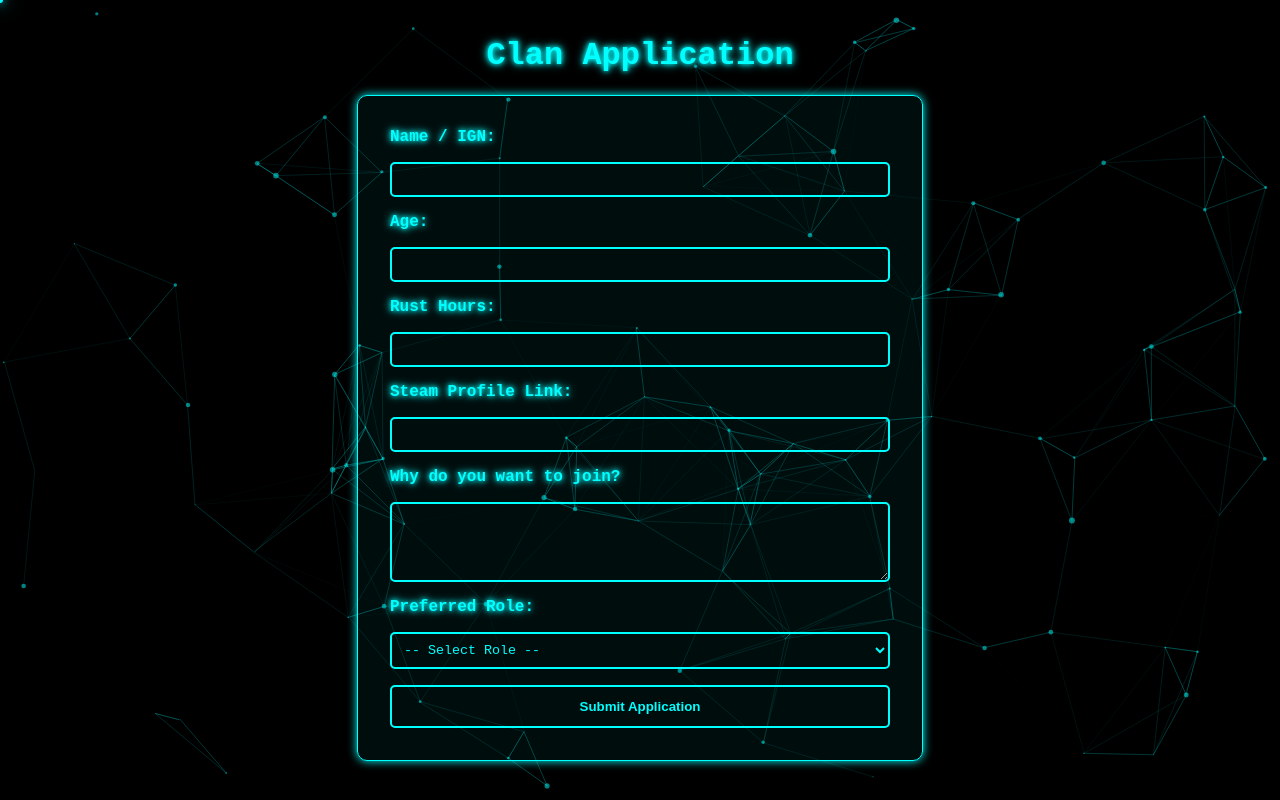
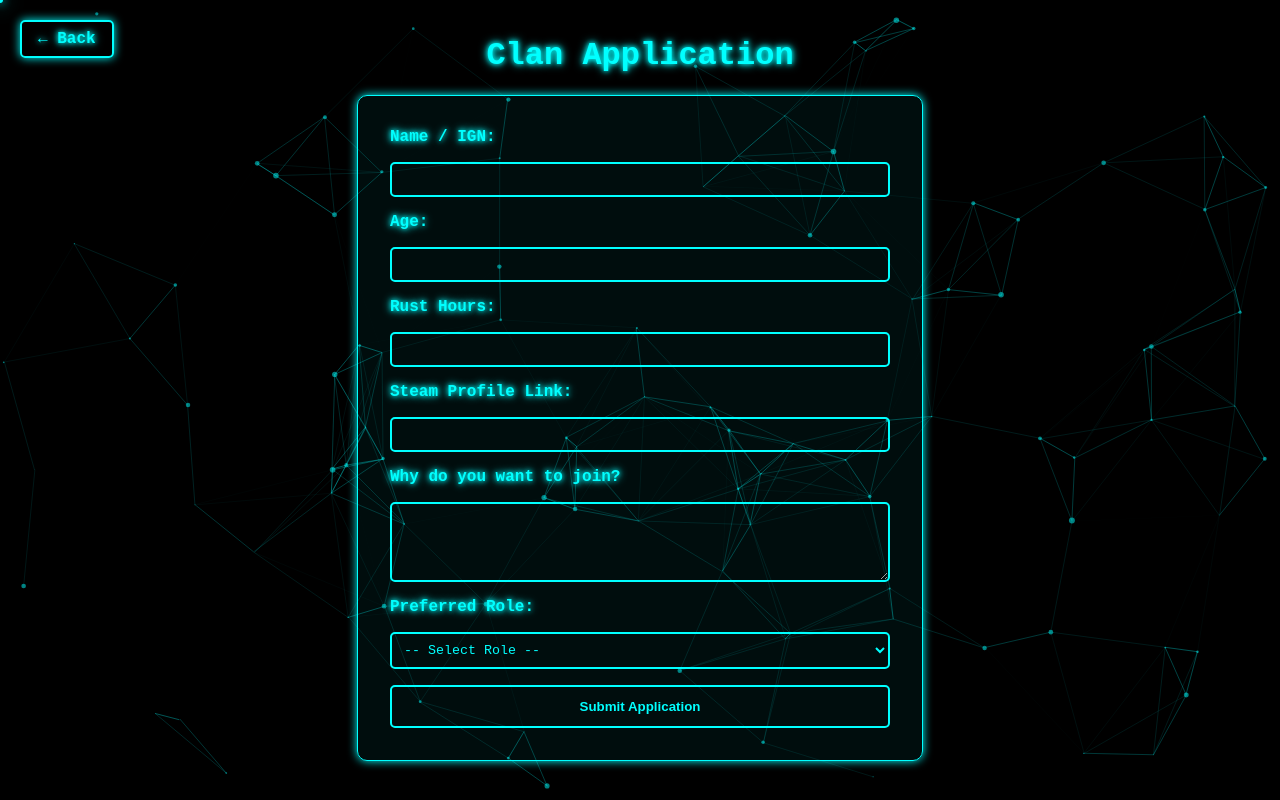
Before and after one commit to LandlordKroeq/Landlord-Application, a plain HTML site: page index.html in a window 1280 px wide. Drawn offline with nearby package versions, Linux system fonts and the light colour scheme.

Commit message:
Update index.html

```diff
--- a/index.html
+++ b/index.html
@@ -34,8 +34,6 @@
       position: relative;
       z-index: 2;
     }
-
-    /* ... your existing CSS continues ... */
 
     form {
       display: flex;
@@ -115,9 +113,36 @@
       transform: translate(-50%, -50%);
       z-index: 10000;
     }
+
+    /* ADDED BACK BUTTON STYLE */
+    .back-button {
+      position: fixed;
+      top: 20px;
+      left: 20px;
+      background: transparent;
+      border: 2px solid #0ff;
+      color: #0ff;
+      padding: 0.5rem 1rem;
+      font-family: 'Courier New', Courier, monospace;
+      font-size: 1rem;
+      border-radius: 5px;
+      cursor: pointer;
+      text-shadow: 0 0 5px #0ff, 0 0 10px #0ff;
+      box-shadow: 0 0 10px #0ff;
+      z-index: 10001;
+      transition: background 0.3s, color 0.3s;
+    }
+
+    .back-button:hover {
+      background: #0ff;
+      color: #000;
+    }
   </style>
 </head>
 <body>
+  <!-- ADDED BACK BUTTON -->
+  <button class="back-button" onclick="history.back()">&#8592; Back</button>
+
   <div id="particles-js"></div>
 
   <h1>Clan Application</h1>
```
